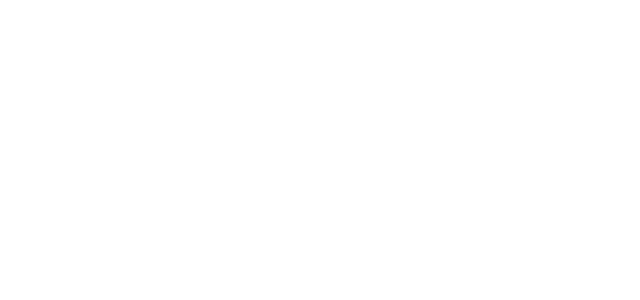
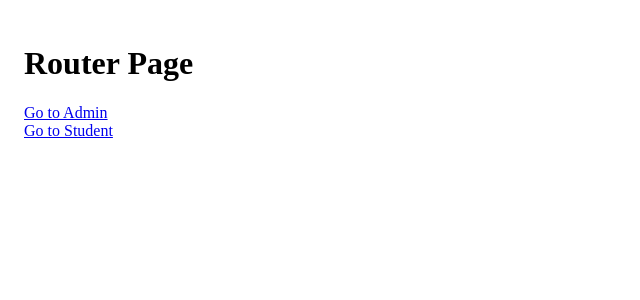
Before and after one commit to Dan23H/InfoSync-Front, a React (Vite) app: page / in a window 1280 px wide. Shown: the top 300 px of the page, without its empty margins (0-640 px from the left). Built offline with nearby package versions, Linux system fonts and the light colour scheme.

Commit message:
modified:   src/router/AppRouter.tsx 	new file:   src/router/pages/RouterPage.tsx 	modified:   src/router/pages/index.ts

```diff
--- a/src/router/AppRouter.tsx
+++ b/src/router/AppRouter.tsx
@@ -2,14 +2,14 @@
 import { TabsProvider } from "../context/TabsContext";
 import { ThemeProvider } from "@mui/material";
 import { adminTheme } from "../themes/adminTheme";
-import { AdminMainPage, PostPage, PostsListPage, StudentMainPage } from "./pages";
+import { AdminMainPage, PostPage, PostsListPage, StudentMainPage, RouterPage } from "./pages";
 
 
 export default function AppRouter() {
     return (
         <BrowserRouter>
             <Routes>
-                <Route path="/" element="" />
+                <Route path="/" element={<RouterPage />} />
                 {/* Rutas Administrador */}
                 <Route
                     path="/admin"
--- /dev/null
+++ b/src/router/pages/RouterPage.tsx
@@ -0,0 +1,15 @@
+import { Grid } from "@mui/material";
+import { Link } from "react-router-dom";
+
+export default function RouterPage() {
+    return (
+        <Grid container spacing={2} padding={2}>
+            <Grid size={{ xs: 12 }}>
+                <h1>Router Page</h1>
+                <Link to="/admin">Go to Admin</Link>
+                <br />
+                <Link to="/student">Go to Student</Link>
+            </Grid>
+        </Grid>
+    );
+}
--- a/src/router/pages/index.ts
+++ b/src/router/pages/index.ts
@@ -2,3 +2,4 @@
 export { default as PostPage } from "./PostPage";
 export { default as PostsListPage } from "./PostsListPage";
 export { default as StudentMainPage } from "./StudentMainPage";
+export { default as RouterPage } from "./RouterPage";
```
